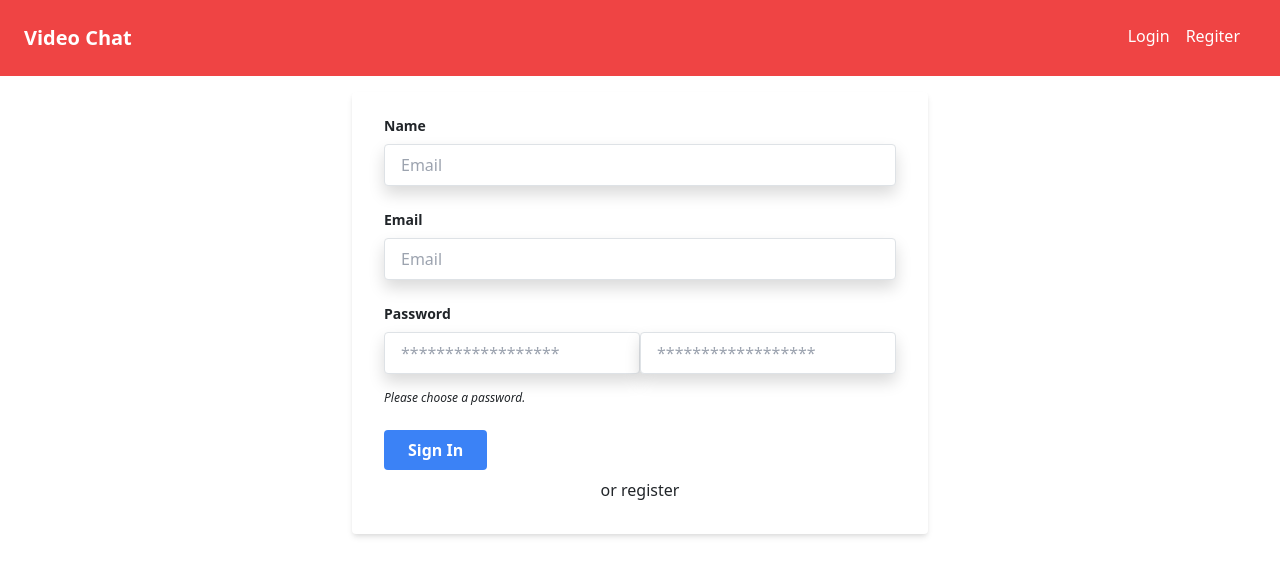
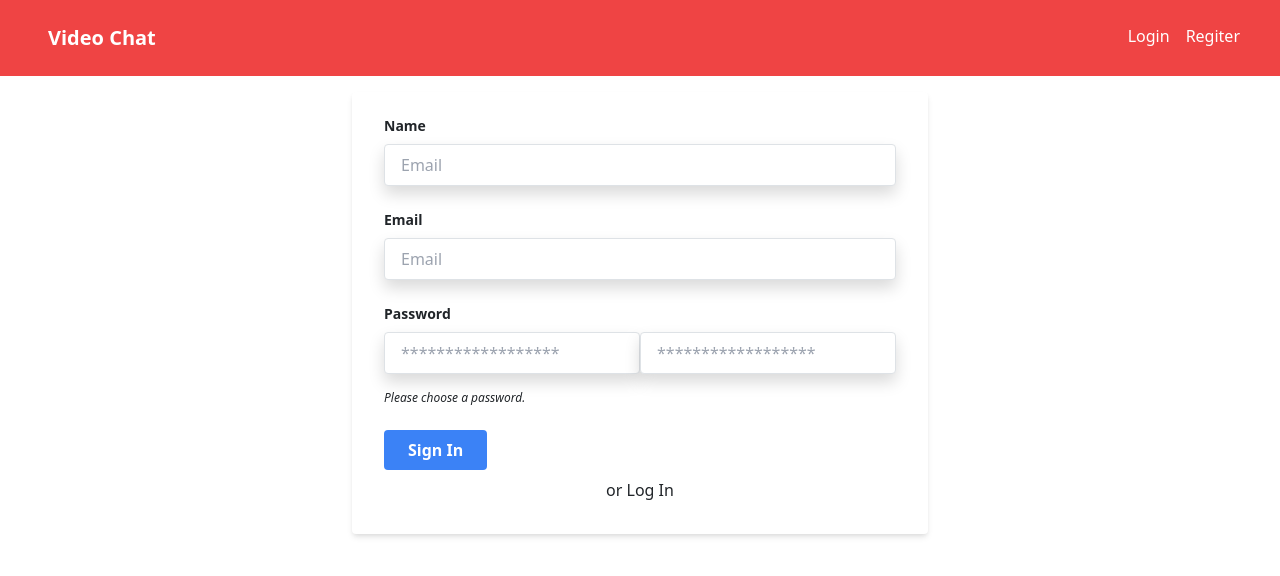
Before and after one commit to reyhaneh-moayeri/vue-firebase-video-chat, a Vue app: page /register in a window 1280 px wide. Shown: the top 576 px of the page. Built offline with nearby package versions, Linux system fonts and the light colour scheme; no server answers.

Commit message:
added rooms page

```diff
--- a/src/App.vue
+++ b/src/App.vue
@@ -7,6 +7,7 @@
 
 <script>
 import Nav from './components/Nav.vue'
+import db from './db.js'
 import { getAuth, onAuthStateChanged, signOut } from 'firebase/auth'
 export default {
   name: 'Home',
--- a/src/components/Nav.vue
+++ b/src/components/Nav.vue
@@ -1,6 +1,9 @@
 <template>
   <div class="nav flex justify-between align-center bg-red-500 p-4 text-white">
-    <router-link to="/" class="font-bold text-xl">Video Chat</router-link>
+    <div>
+      <router-link to="/rooms" class="font-bold text-lg" v-if="user">Rooms</router-link>
+      <router-link to="/" class="font-bold text-xl mx-4">Video Chat</router-link>
+    </div>
     <div class="justify-self-end">
       <router-link to="/login" v-if="!user">Login</router-link>
       <router-link class="mx-3" to="/register" v-if="!user">Regiter</router-link>
--- a/src/router/index.js
+++ b/src/router/index.js
@@ -3,6 +3,7 @@ import VueRouter from 'vue-router'
 import Home from '../views/Home.vue'
 import Login from '../views/Login.vue'
 import Register from '../views/Register.vue'
+import Rooms from '../views/Rooms.vue'
 
 Vue.use(VueRouter)
 
@@ -21,6 +22,11 @@ const routes = [
     path: '/register',
     name: 'Register',
     component: Register
+  },
+  {
+    path: '/rooms',
+    name: 'Rooms',
+    component: Rooms
   }
 ]
 
--- a/src/views/Register.vue
+++ b/src/views/Register.vue
@@ -53,7 +53,7 @@
         </div>
         <p class="text-center mt-2">
           or
-          <router-link to="/register">register</router-link>
+          <router-link to="/login">Log In</router-link>
         </p>
       </div>
     </form>
--- /dev/null
+++ b/src/views/Rooms.vue
@@ -0,0 +1,3 @@
+<template>
+  <h1>room page</h1>
+</template>
```
